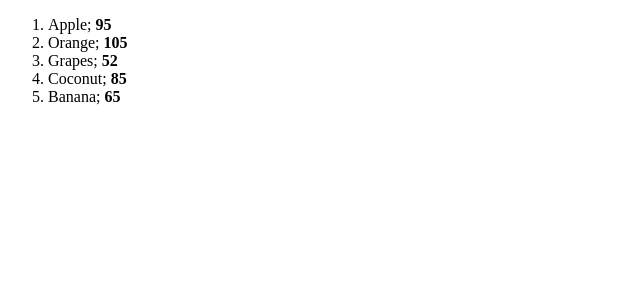
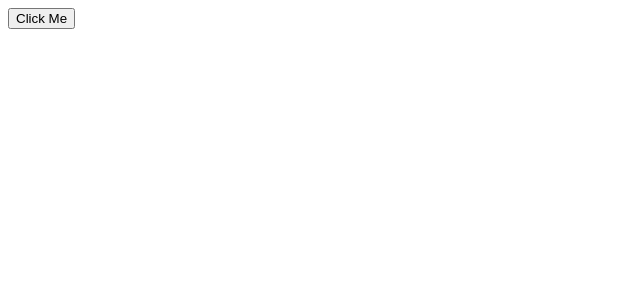
Before and after one commit to Pks-12/p, a React (Create React App) app: page / in a window 1280 px wide. Shown: the top 300 px of the page, without its empty margins (0-640 px from the left). Built offline with nearby package versions, Linux system fonts and the light colour scheme.

Commit message:
In this video i learn about the onclick handler

```diff
--- a/src/App.js
+++ b/src/App.js
@@ -1,10 +1,11 @@
 // import Students from "./Students.jsx";
 // import Greeting from "./Greeting";
-import List from "./List";
+// import List from "./List";
+import Click from "./Click";
 function App() {
   return (
     <>
-    <List/>
+    <Click/>
     </>
   );
 }
@@ -12,6 +13,7 @@ function App() {
 export default App;
 
 {
+  {/* <List/> */}
   {/* <Greeting isLoggedIn={false} username="Pawan" />
   <Greeting /> */}
   /* <Students Name="David" Age={25} isStudents={true}/>
--- /dev/null
+++ b/src/Click.jsx
@@ -0,0 +1,18 @@
+
+function Click(){
+    // const handleClick = (e) => e.target.textContent="Hi";
+    let count=0;
+    const handleClick=(name)=>{
+        if(count<3){
+            count++;
+            console.log(`${name} you clicked  ${count} time/s`);
+        }
+            else{
+                console.log(`${name} stop clicking mother fucker!`);
+            }
+
+    };
+    return(<button onClick={()=>handleClick("Yash")}>Click Me</button>);
+
+}
+export default Click
```
